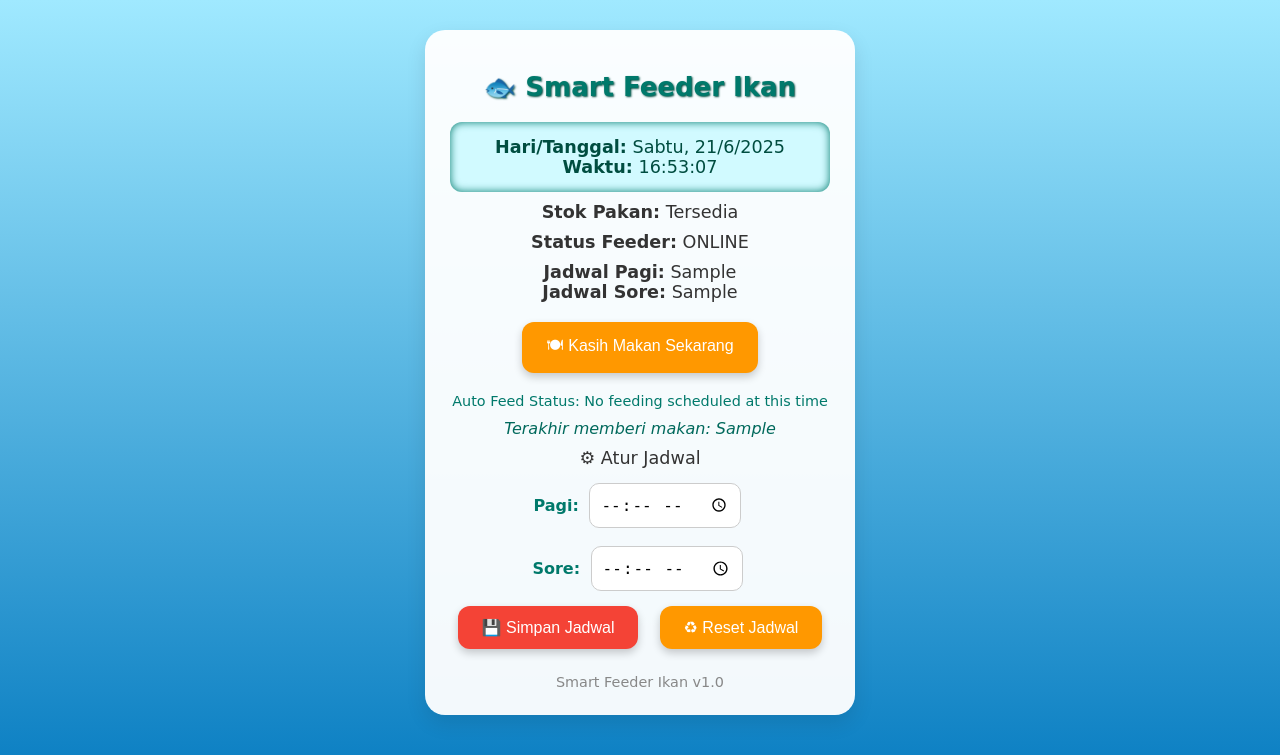
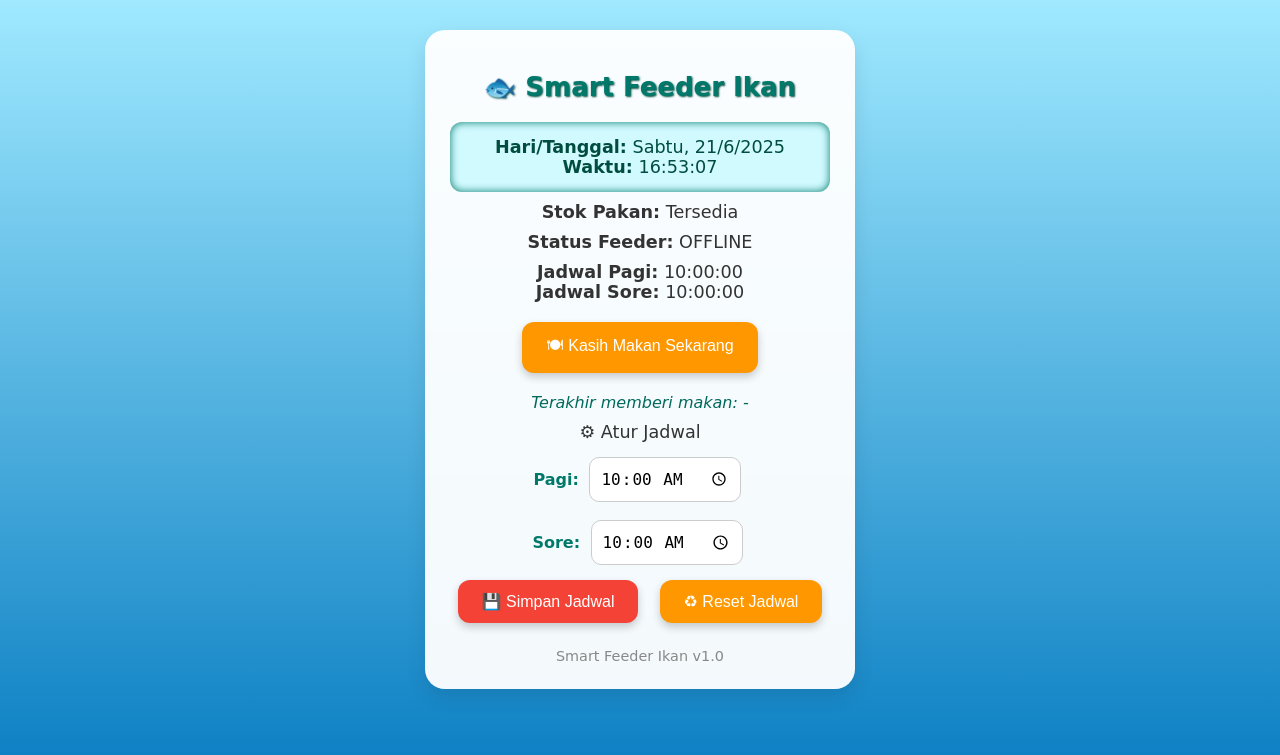
Before and after one commit to Rinonch/Feeder_IoT, a PHP site: page / in a window 1280 px wide. Shown: the top 755 px of the page. Run offline with PHP 8.4, Linux system fonts and the light colour scheme; tables that the repository leaves empty or names only in its code hold one stand-in row (values such as "Sample post"); some libraries are stand-ins or nearby versions.

Commit message:
Perbaikan sedikit

```diff
--- a/index.php
+++ b/index.php
@@ -1,14 +1,13 @@
 <?php
 include 'koneksi.php'; // pastikan file koneksi.php sudah benar
 
-// Ambil data dari tabel feeder_status
-$q = $conn->query("SELECT * FROM feeder_status LIMIT 1");
+$q = $conn->query("SELECT jadwal_pagi, jadwal_sore FROM auto_feed_schedule WHERE status = 1 ORDER BY id DESC LIMIT 1");
 $data = $q->fetch_assoc();
 
-$status_feeder = $data['status_feeder'] ?? '-';
+$status_feeder = 'OFFLINE';
 $jadwal_pagi = $data['jadwal_pagi'] ?? '-';
 $jadwal_sore = $data['jadwal_sore'] ?? '-';
-$lastFeed = $data['last_feed'] ?? '-';
+$lastFeed = '-';
 $pagi = $data['jadwal_pagi'] ?? '';
 $sore = $data['jadwal_sore'] ?? '';
 ?>
--- a/public/autoFeed.js
+++ b/public/autoFeed.js
@@ -16,7 +16,11 @@ async function pollAutoFeedStatus() {
     if (!response.ok) throw new Error('Network response was not ok');
     const data = await response.json();
     if (data.success) {
-      autoFeedStatusElem.textContent = `Auto Feed Status: ${data.message}`;
+      if (data.message !== 'No feeding scheduled at this time' && data.message !== 'Feeding triggered') {
+        autoFeedStatusElem.textContent = `Auto Feed Status: ${data.message}`;
+      } else {
+        autoFeedStatusElem.textContent = '';
+      }
       console.log(`Auto Feed Status: ${data.message}`);
     } else {
       autoFeedStatusElem.textContent = `Auto Feed Error: ${data.message}`;
```
